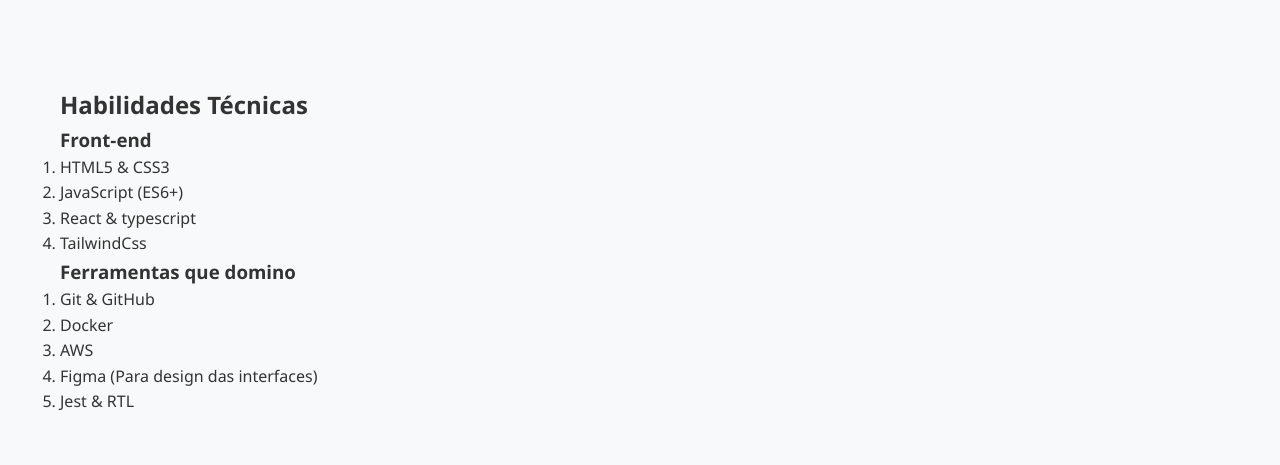
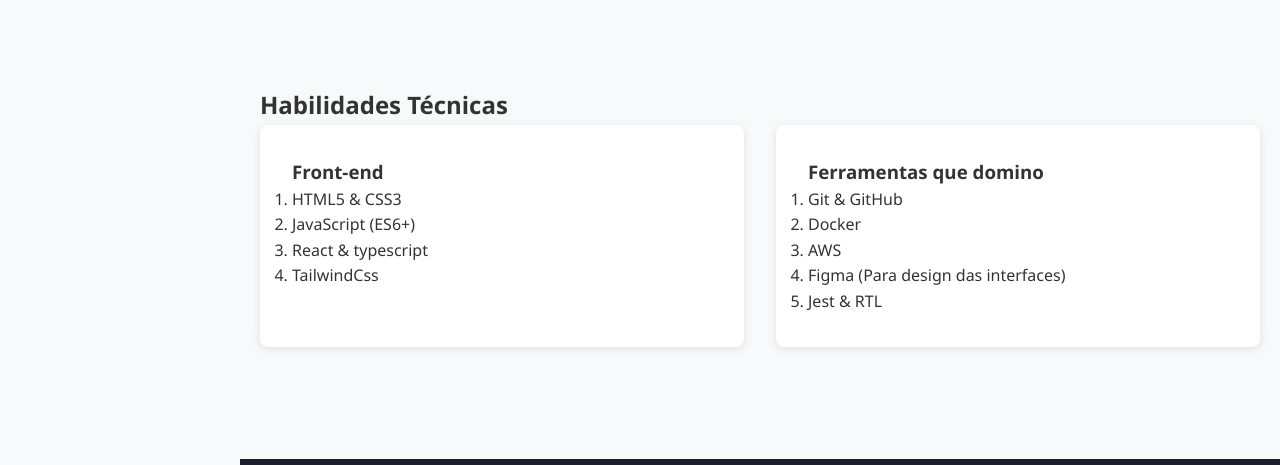
Before and after one commit to GuilhermeMassinhani/Trabalho_Guilherme_Prog4, a plain HTML site: page index.html in a window 1280 px wide. Shown: the part 960-1425 px from the top of the page. Drawn offline with Linux system fonts and the light colour scheme.

Commit message:
Ajustes CSS

```diff
--- a/style.css
+++ b/style.css
@@ -27,6 +27,11 @@ body {
     line-height: 1.6;
     color: var(--text-color);
     background-color: var(--background-color);
+}
+
+main {
+    margin-left: 240px;
+    transition: margin-left 0.3s;
 }
 
 .sidebar {
@@ -173,6 +178,19 @@ section {
     display: none; /* só aparece quando rolar */
 }
 
+.skills-grid {
+    display: grid;
+    grid-template-columns: repeat(auto-fit, minmax(250px, 1fr));
+    gap: 2rem;
+    margin-bottom: 3rem;
+}
+
+.skill-category {
+    background-color: var(--white);
+    padding: 2rem;
+    border-radius: var(--border-radius);
+    box-shadow: var(--shadow);
+}
 
 .contact {
     background: var(--primary-color);
```
